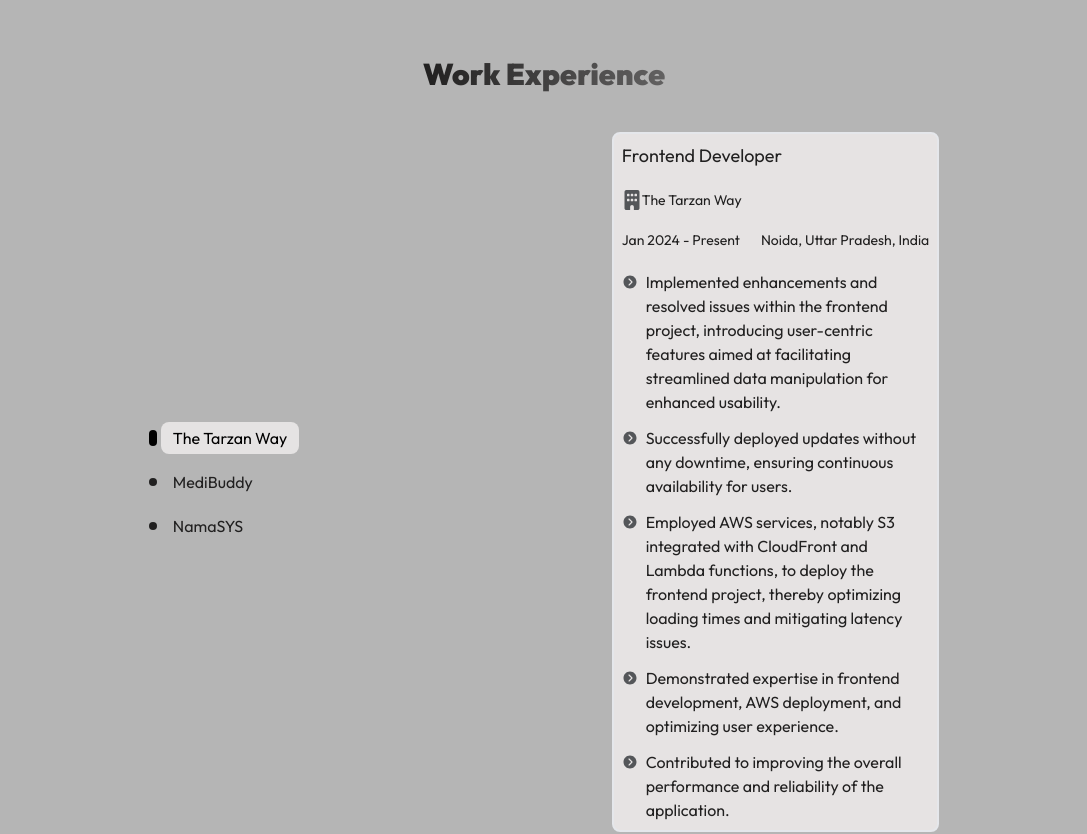
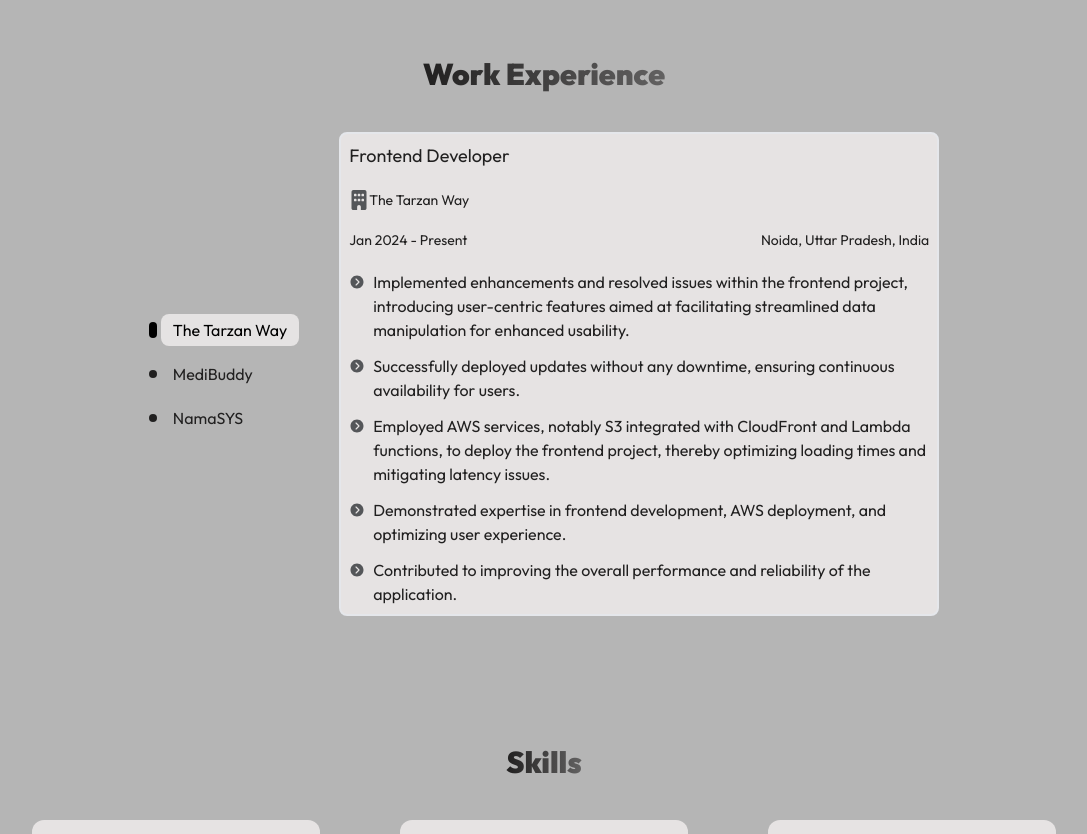
Before and after one commit to ovaixe/portfolio-owais, a Next.js app: page / in a window 1280 px wide. Shown: the part 560-1394 px from the top of the page, without its empty margins (96-1183 px from the left). Built offline with nearby package versions, Linux system fonts and the light colour scheme.

Commit message:
Updated Work Experience

```diff
--- a/src/components/Work.tsx
+++ b/src/components/Work.tsx
@@ -50,8 +50,8 @@
         Work Experience
       </h1>
 
-      <div className="flex flex-col space-y-5 lg:space-y-0 lg:space-x-10 lg:flex-row">
-        <div className="w-[98%] place-self-center flex flex-row gap-5 lg:gap-0 lg:gap-3 lg:flex-col overflow-auto hide-scrollbar">
+      <div className="w-full flex flex-col items-center justify-center gap-5 lg:gap-0 lg:gap-10 lg:flex-row lg:items-start">
+        <div className="sm:w-[98%] lg:w-fit place-self-center flex flex-row gap-5 lg:gap-0 lg:gap-3 lg:flex-col overflow-auto hide-scrollbar">
           {work.companies.map((company, index) => (
             <div key={index} className="flex flex-row gap-1 items-center">
               <div
```
